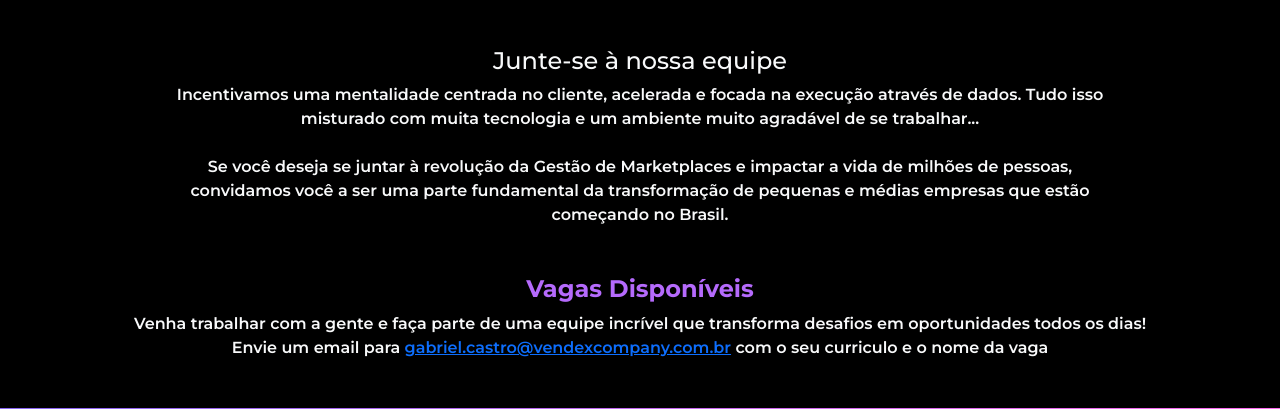
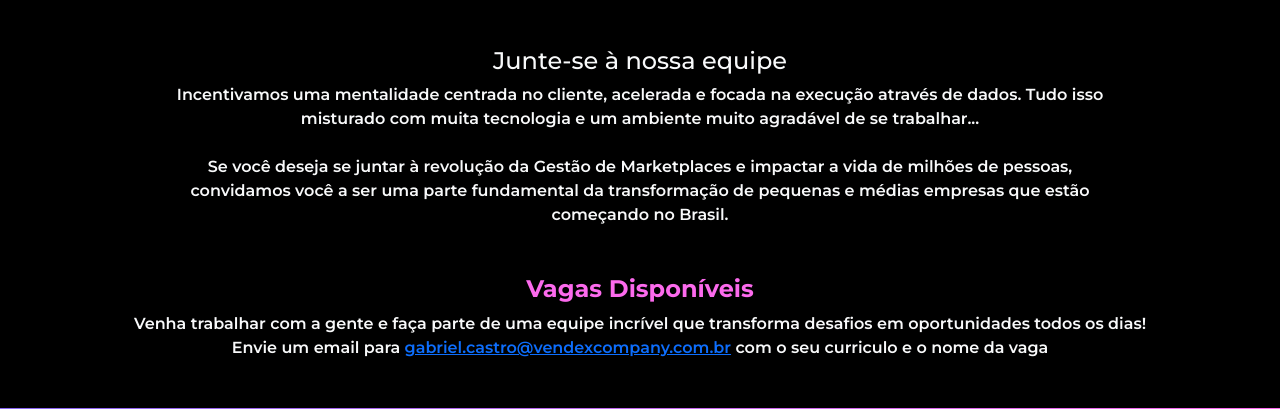
Before and after one commit to ArthurrGuilherme/Site, a PHP site: page /vaga.php in a window 1280 px wide. Shown: the part 457-866 px from the top of the page. Run offline with PHP 8.4, Linux system fonts and the light colour scheme.

Commit message:
Atualização de css

```diff
--- a/vaga.php
+++ b/vaga.php
@@ -78,7 +78,7 @@
                         <div>
                             <span class="d-flex flex-column align-items-center text-center">
                                 <!--Titulo-->
-                                    <h4 class="text-light"><strong style="color: var(--roxo-vendex)">Vagas Disponíveis</strong></h4>
+                                    <h4 class="text-light"><strong style="color: var(--rosa-vendex)">Vagas Disponíveis</strong></h4>
                                 <!--Titulo-->
                                 <!--Texto-->
                                     <span class="text-light">
```
